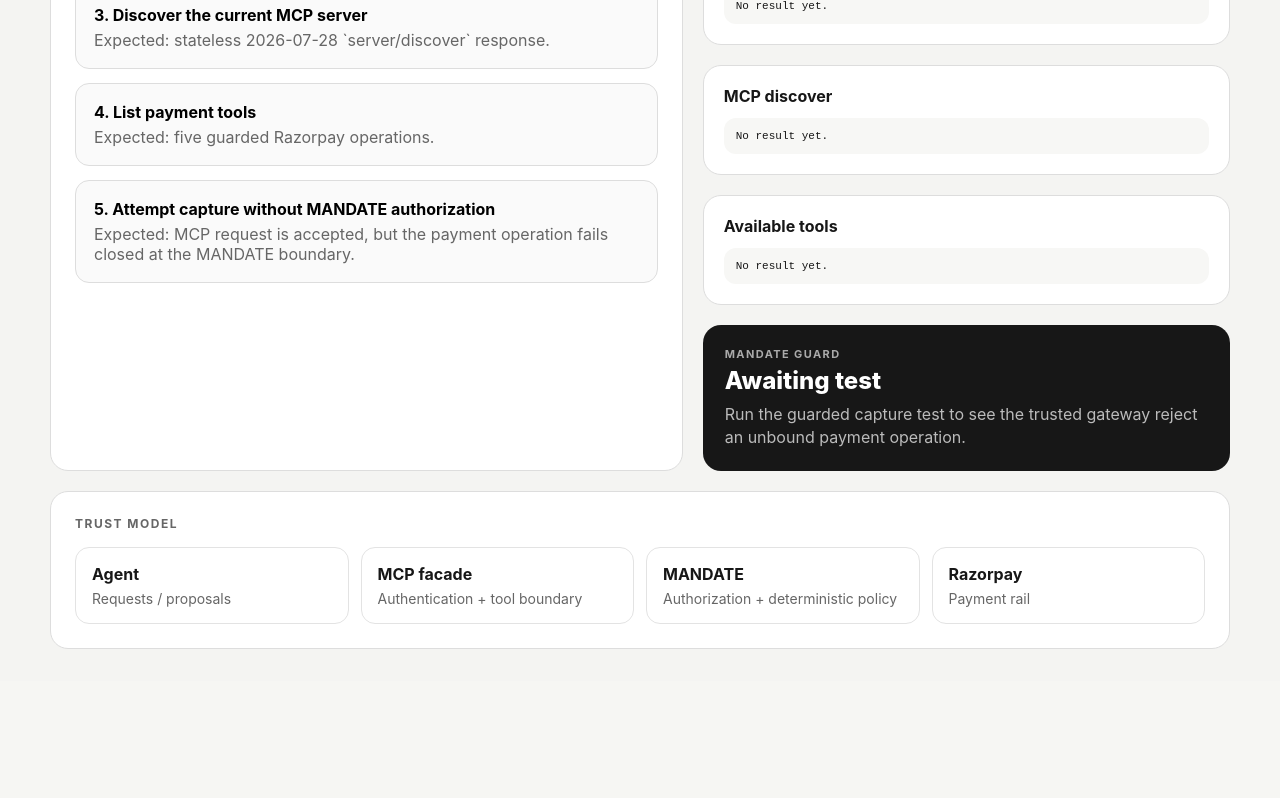
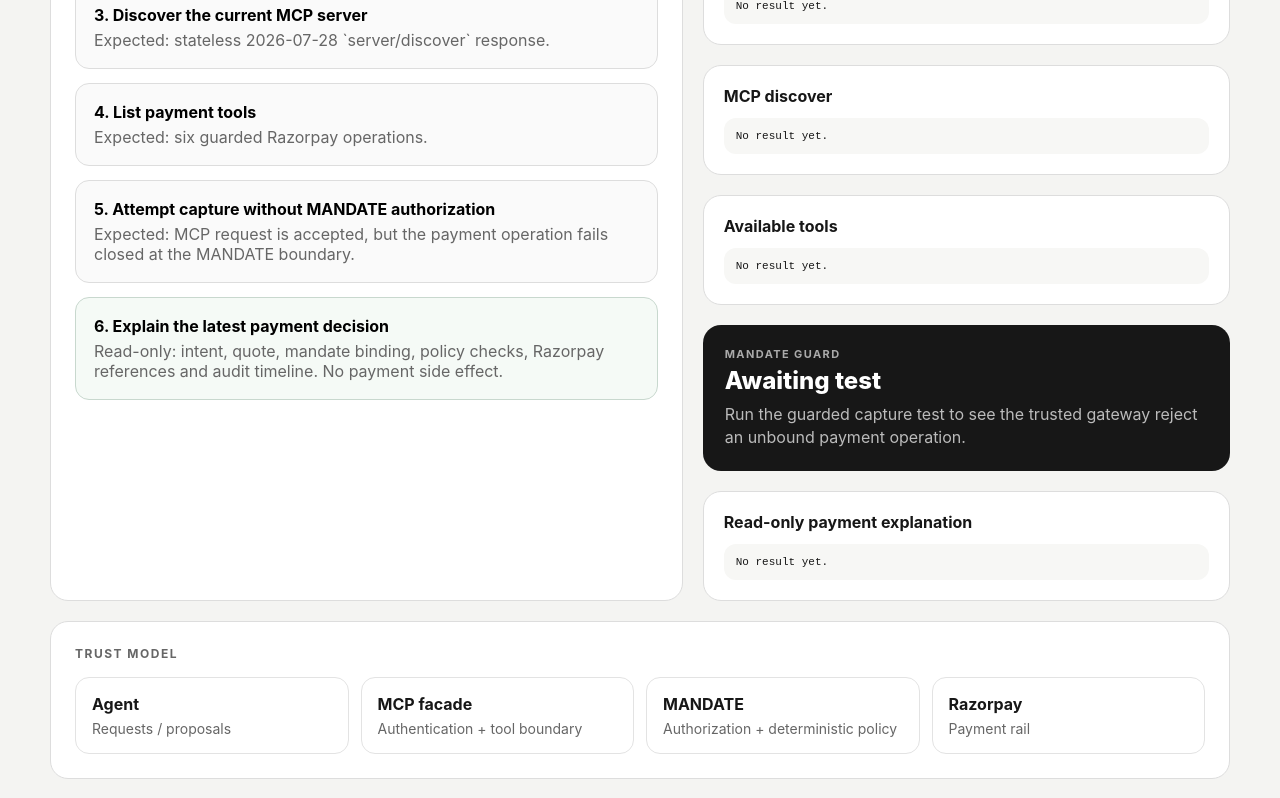
Before and after one commit to akashrajeev/AgenticCommerce, a Next.js app in the folder apps/buyer/: page /mcp in a window 1280 px wide. Shown: the part 500-1298 px from the top of the page. Before the commit the page ends 1181 px from the top, so only its background shows below. Built offline with nearby package versions, Linux system fonts and the light colour scheme.

Commit message:
feat: expose read-only MCP explanation demo

```diff
--- a/apps/buyer/src/app/mcp/page.tsx
+++ b/apps/buyer/src/app/mcp/page.tsx
@@ -18,6 +18,7 @@ export default function McpLabPage() {
   const [unauthorized, setUnauthorized] = useState<Result>(null);
   const [boundary, setBoundary] = useState<BoundaryResult | null>(null);
   const [guard, setGuard] = useState<Result>(null);
+  const [explanation, setExplanation] = useState<Result>(null);
   const [busy, setBusy] = useState("");
 
   async function run(action: string, setter: (result: Result) => void) {
@@ -63,10 +64,13 @@ export default function McpLabPage() {
                 <strong>3. Discover the current MCP server</strong><div style={{ color: "#666", marginTop: 5 }}>Expected: stateless 2026-07-28 `server/discover` response.</div>
               </button>
               <button disabled={!!busy} onClick={() => void run("tools", setTools)} style={{ textAlign: "left", padding: 18, borderRadius: 14, border: "1px solid #ddd", background: "#fafafa", cursor: "pointer" }}>
-                <strong>4. List payment tools</strong><div style={{ color: "#666", marginTop: 5 }}>Expected: five guarded Razorpay operations.</div>
+                <strong>4. List payment tools</strong><div style={{ color: "#666", marginTop: 5 }}>Expected: six guarded Razorpay operations.</div>
               </button>
               <button disabled={!!busy} onClick={() => void run("guard", setGuard)} style={{ textAlign: "left", padding: 18, borderRadius: 14, border: "1px solid #ddd", background: "#fafafa", cursor: "pointer" }}>
                 <strong>5. Attempt capture without MANDATE authorization</strong><div style={{ color: "#666", marginTop: 5 }}>Expected: MCP request is accepted, but the payment operation fails closed at the MANDATE boundary.</div>
+              </button>
+              <button disabled={!!busy} onClick={() => void run("explain", setExplanation)} style={{ textAlign: "left", padding: 18, borderRadius: 14, border: "1px solid #c8d8ce", background: "#f5faf6", cursor: "pointer" }}>
+                <strong>6. Explain the latest payment decision</strong><div style={{ color: "#666", marginTop: 5 }}>Read-only: intent, quote, mandate binding, policy checks, Razorpay references and audit timeline. No payment side effect.</div>
               </button>
             </div>
           </div>
@@ -88,6 +92,7 @@ export default function McpLabPage() {
               <div style={{ fontSize: 24, fontWeight: 800, marginTop: 5 }}>{guard?.status === 200 && guardText ? "BLOCKED BEFORE PAYMENT" : "Awaiting test"}</div>
               <div style={{ marginTop: 8, color: "#bbb", lineHeight: 1.45 }}>{guardText ?? "Run the guarded capture test to see the trusted gateway reject an unbound payment operation."}</div>
             </div>
+            <ResultCard title="Read-only payment explanation" result={explanation} accent={explanation?.status === 200 ? "NO PAYMENT SIDE EFFECT" : undefined} pretty={pretty} />
           </div>
         </section>
 
```
